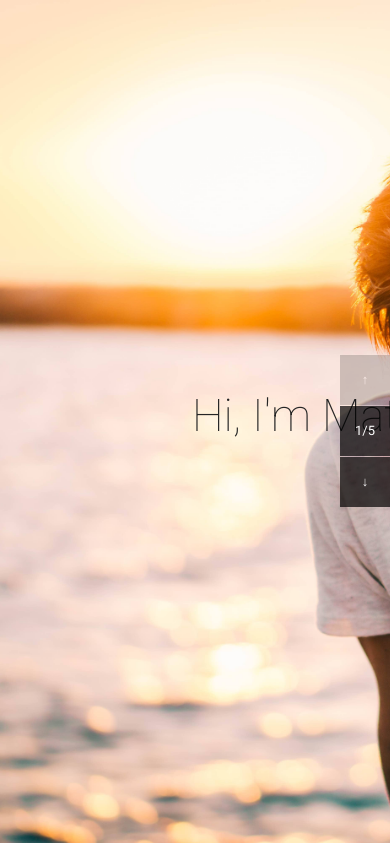
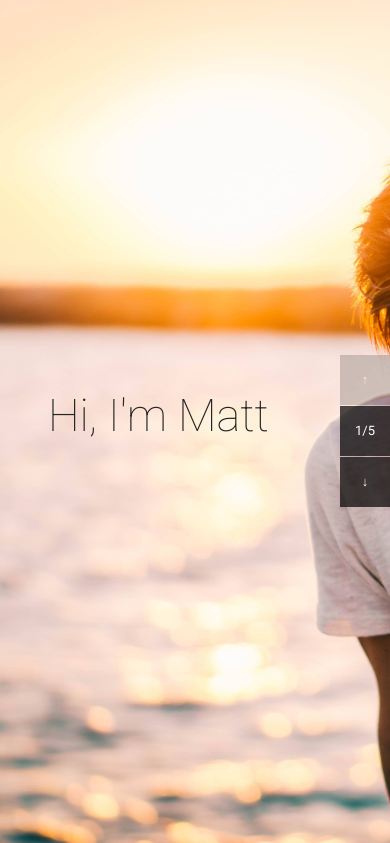
Before and after one commit to mttwng/TheRealMatt, a PHP site: page / in a window 390 px wide. Shown: the top 843 px of the page. Run offline with PHP 8.4, Linux system fonts and the light colour scheme; some libraries are stand-ins or nearby versions.

Commit message:
account for mobile

```diff
--- a/css/main.css
+++ b/css/main.css
@@ -101,11 +101,6 @@ main {
 	width: 100%;
 }
 
-#secondary, #add_me {
-    font-size: 30px;
-    color: #666;
-}
-
 /* Slide 1 */
 #slide-1 .bcg {background-image:url('../img/bcg_slide-1.jpg')}
 
@@ -152,6 +147,15 @@ main {
   .hsContent.text-left {
     text-align: left;
     padding: 0 20%;
+  }
+  #secondary, #add_me {
+    color: #666;
+  }
+  #secondary {
+    font-size: 30px;
+  }
+  #add_me {
+    font-size: 22px;
   }
 
 	.hsContent h2,
@@ -339,6 +343,9 @@ main {
     .hsContent {
         text-align: initial;
     }
+    .hsContent.text-left {
+      padding: 0 5%;
+    }
 }
 
 @media print,
--- a/js/_main.js
+++ b/js/_main.js
@@ -32,7 +32,7 @@
 			  // Tell them to use a desktop
 			  if (winW < 768) {
 			  	$( "#secondary" ).empty();
-			  	$( "#add_me" ).append("<a href='https://www.linkedin.com/in/mttwng' style='color:#1478bb' target='_blank'>Linkedin</a><br><a href='img/Resume_Matthew_Wong.pdf' style='color:#1478bb' target='_blank'>Résumé</a>");
+			  	$( "#add_me" ).append("<a href='https://www.linkedin.com/in/mttwng' style='color:#1478bb' target='_blank'>Linkedin</a><br><a href='mailto:therealmattwong@gmail.com' style='color:#1478bb' target='_blank'>therealmattwong@gmail.com</a>");
 			  }
 
 		}, 800);
```
